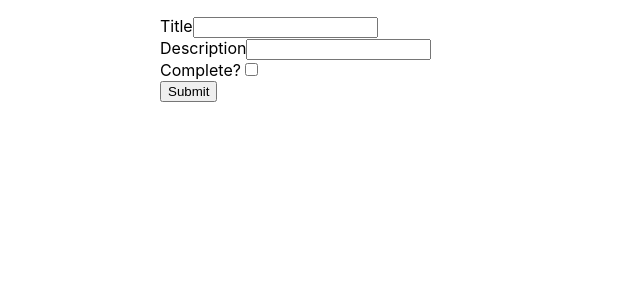
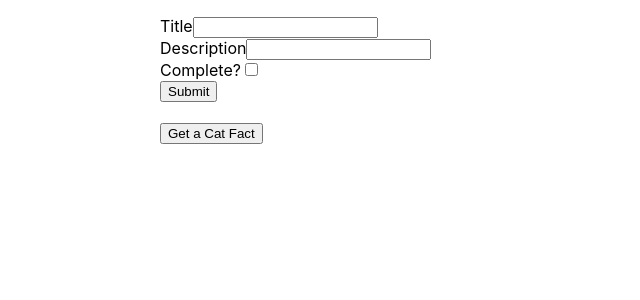
Before and after one commit to idiomattic/hooks-practice, a React (Create React App) app: page / in a window 1280 px wide. Shown: the top 300 px of the page, without its empty margins (0-640 px from the left). Built offline with nearby package versions, Linux system fonts and the light colour scheme.

Commit message:
fetches random fact

```diff
--- a/src/App.js
+++ b/src/App.js
@@ -1,5 +1,6 @@
 import React, { useState } from 'react'
 import TodoApp from './components/todo_app';
+import CatApp from './components/fetch_cat_app';
 
 function App() {
 
@@ -7,6 +8,8 @@ function App() {
   return (
     <div className="App">
       <TodoApp />
+      <br />
+      <CatApp />
     </div>
   );
 }
--- /dev/null
+++ b/src/components/fetch_cat_app.jsx
@@ -0,0 +1,21 @@
+import React, { useState } from 'react'
+
+const CatApp = props => {
+  const [fact, setFact] = useState('')
+
+  const getRandomFact = async () => {
+    const response = await fetch('https://catfact.ninja/fact')
+    const data = await response.json()
+    setFact(data.fact)
+  }
+
+  return(
+    <div>
+      <button onClick={e => getRandomFact()}>Get a Cat Fact</button>
+      <h3>{fact}</h3>
+    </div>
+  )
+
+}
+
+export default CatApp
```
Also changed, not shown: src/components/todo_app.jsx (+0 -7 lines).
